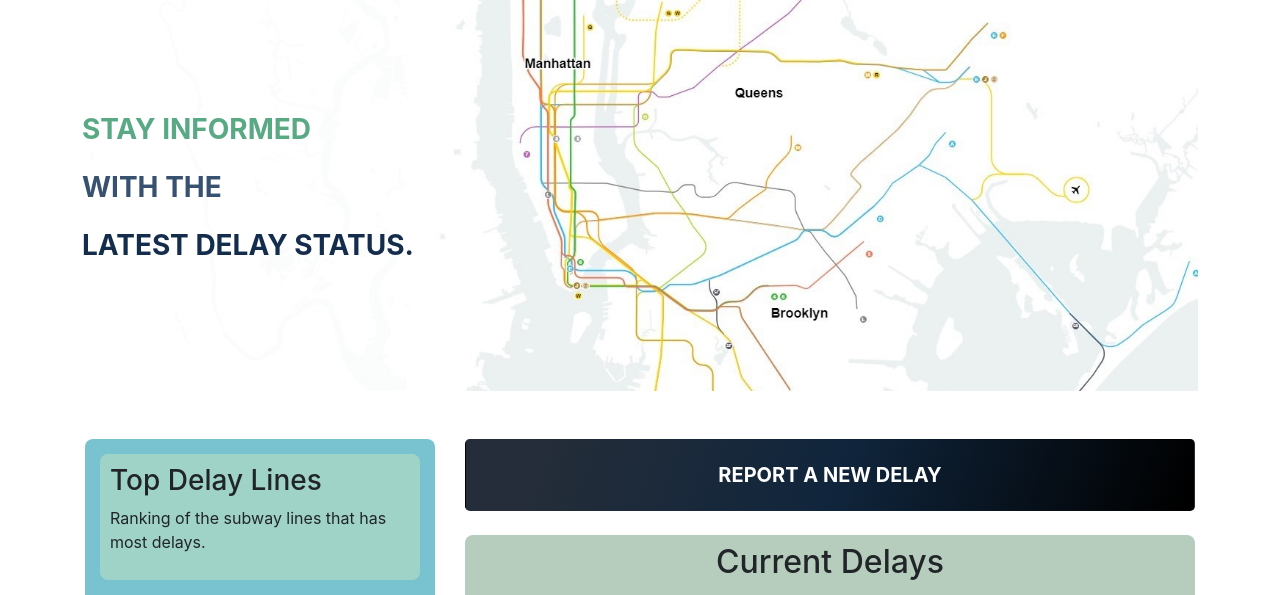
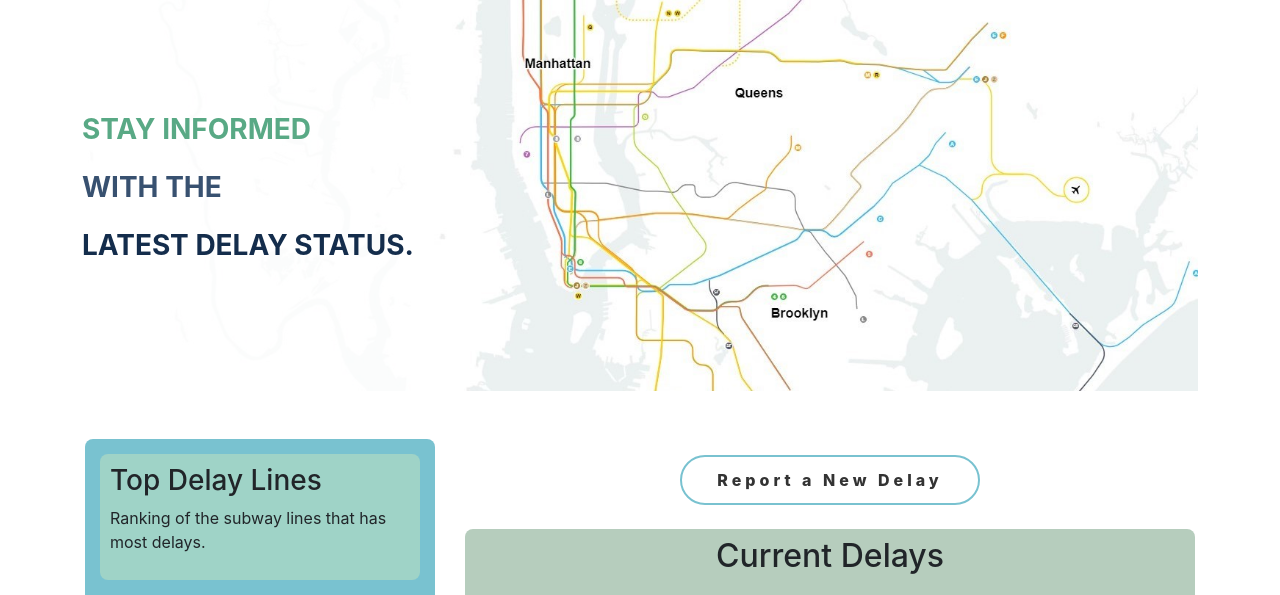
Before and after one commit to yanyzhang/mtasubwaydelays, a Flask app: page / in a window 1280 px wide. Shown: the part 165-760 px from the top of the page. Run offline with Flask 3, Linux system fonts and the light colour scheme; data that the repository does not hold is empty; some libraries are stand-ins or nearby versions; some web fonts are replaced.

Commit message:
styling reporting button

```diff
--- a/static/styles/styles.css
+++ b/static/styles/styles.css
@@ -77,58 +77,49 @@ body {
 }
 
 /* report button */
-.cta {
+.button {
+  height: 50px;
+  width: 300px;
   position: relative;
-  margin: auto;
-  padding: 19px 22px;
-  transition: all 0.2s ease;
+  background-color: transparent;
+  cursor: pointer;
+  border: 2px solid #79c2d0;
+  overflow: hidden;
+  border-radius: 30px;
+  color: #333;
+  transition: all 0.5s ease-in-out;
+
+
+
 }
 
-.cta::before {
+.btn-txt {
+  z-index: 1;
+  font-weight: 800;
+  letter-spacing: 4px;
+}
+
+.type1::after {
   content: "";
   position: absolute;
+  left: 0;
   top: 0;
-  left: 0;
-  display: block;
-  border-radius: 28px;
-  background: rgba(var(--primary), 0.5); /* Changed $primary to CSS variable */
-  width: 56px;
-  height: 56px;
-  transition: all 0.3s ease;
+  transition: all 0.5s ease-in-out;
+  background-color: #79c2d0;
+  border-radius: 30px;
+  visibility: hidden;
+  height: 10px;
+  width: 10px;
+  z-index: -1;
 }
 
-.cta span {
-  position: relative;
-  font-size: 16px;
-  line-height: 18px;
-  font-weight: 900;
-  letter-spacing: 0.25em;
-  text-transform: uppercase;
-  vertical-align: middle;
+.button:hover {
+  box-shadow: 1px 1px 50px #e4ecee;
+  color: #fff;
+  border: none;
 }
 
-.cta svg {
-  position: relative;
-  top: 0;
-  margin-left: 10px;
-  fill: none;
-  stroke-linecap: round;
-  stroke-linejoin: round;
-  stroke: var(--color); /* Changed $color to CSS variable */
-  stroke-width: 2;
-  transform: translateX(-5px);
-  transition: all 0.3s ease;
+.type1:hover::after {
+  visibility: visible;
+  transform: scale(100) translateX(2px);
 }
-
-.cta:hover::before {
-  width: 100%;
-  background: rgba(var(--primary), 1); /* Changed $primary to CSS variable */
-}
-
-.cta:hover svg {
-  transform: translateX(0);
-}
-
-.cta:active {
-  transform: scale(0.96);
-}
--- a/templates/index.html
+++ b/templates/index.html
@@ -129,24 +129,13 @@
   </div>
 
   <div class="col-sm-8">
-    <div class="d-grid">
-      <button
-        class="btn btn-lg"
-        style="
-          padding: 20px;
-          background: linear-gradient(
-            109.6deg,
-            rgb(36, 45, 57) 11.2%,
-            rgb(16, 37, 60) 51.2%,
-            rgb(0, 0, 0) 98.6%
-          );
-        "
-      >
+    <div class="pt-3 text-center pagination-centered">
+      <button class="button type1">
+        <span class="btn-txt">Report a New Delay</span>
         <a
           class="text-decoration-none text-white text-uppercase fw-bold"
           href="{{ url_for('newdelays') }}"
-          >Report a New Delay</a
-        >
+        ></a>
       </button>
     </div>
     <br />
```
